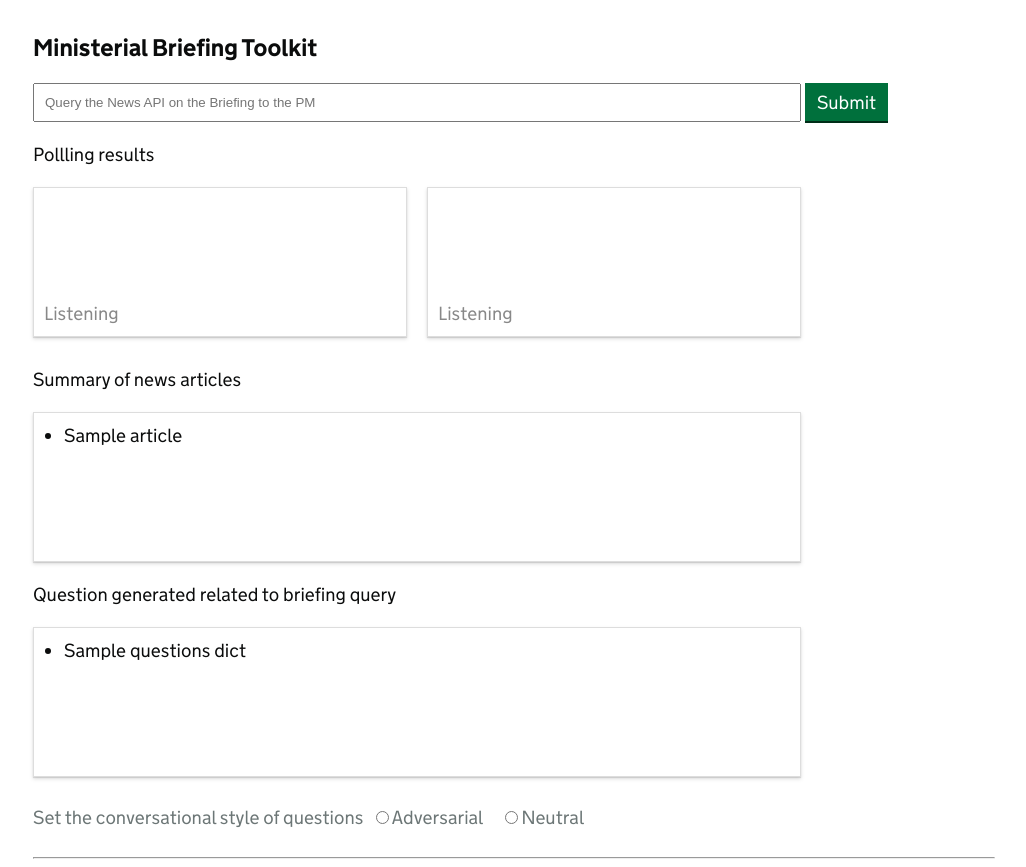
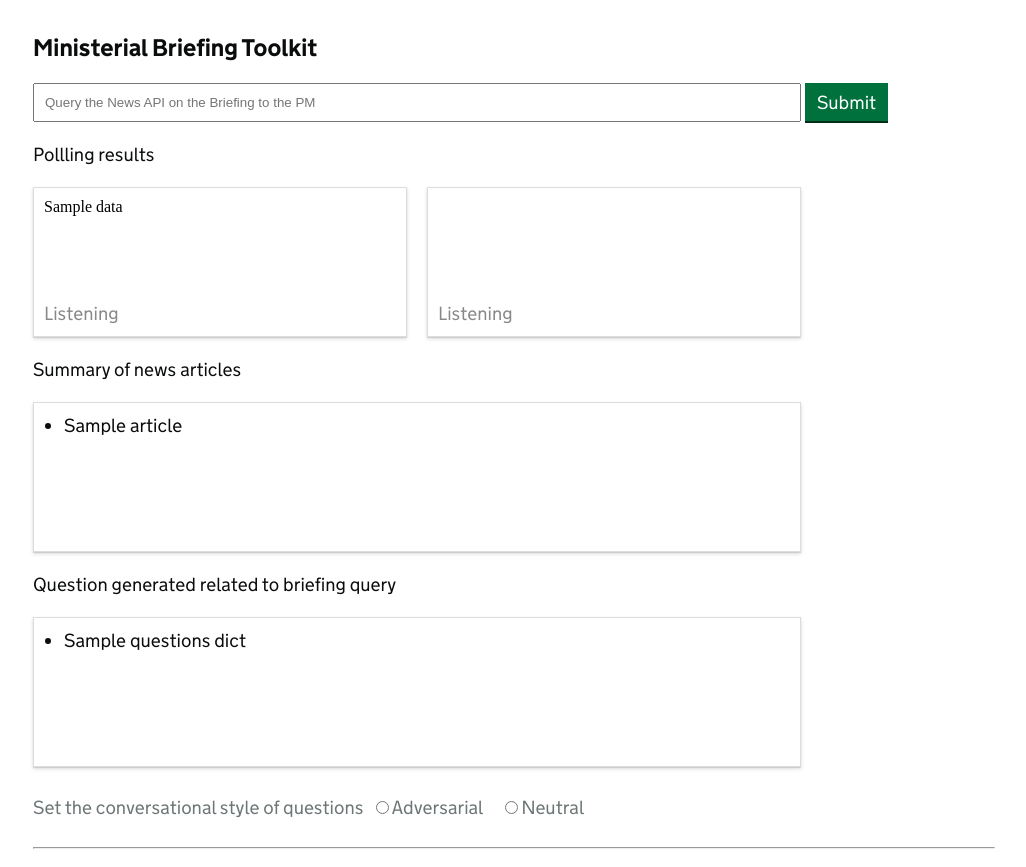
Before and after one commit to RobboTurner/octelligence, a Django app: template django/frontend_core/templates/homepage.html in a window 1280 px wide. Shown: the part 163-1030 px from the top of the page, without its empty margins (127-1153 px from the left). Run offline with Django 5.2, Linux system fonts and the light colour scheme; the template is opened without the code that fills it: most values are stand-ins (such as "Sample title", 1, 10 or a date in 2020); some libraries are stand-ins or nearby versions.

Commit message:
adding polling data llm call

```diff
--- a/django/frontend_core/templates/homepage.html
+++ b/django/frontend_core/templates/homepage.html
@@ -73,7 +73,7 @@
   ">
   <h2 class="govuk-heading-m">Ministerial Briefing Toolkit</h2>
   <form style="margin-bottom: 10px !important" class="govuk-form-group" method="post"
-    ction="{% url 'handle_search_query' %}">
+    action="{% url 'handle_search_query' %}">
     {% csrf_token %}
     <input style="margin-top: 0px ; margin-bottom: 20px;" type="text" id="inputText" name="inputText"
       placeholder="Query the News API on the Briefing to the PM" />
@@ -82,7 +82,9 @@
     <div style="display:flex; width: 80%;">
       <div style="margin-bottom: 20px; display: flex; flex-direction: column; min-height: 150px; margin-right: 20px;"
         id="output">
-        <!-- Content of the first div -->
+        {% for data in polling_data%}
+        {{ data }}
+        {% endfor %}
         <div style="flex: 1; display: flex; flex-direction: column; justify-content: flex-end;">
           <p class="govuk-body animated-dots" style="color: #888;">Listening</p>
         </div>
@@ -91,7 +93,6 @@
         <!-- Content of the second div -->
         <div style="flex: 1; display: flex; flex-direction: column; justify-content: flex-end;">
           <p class="govuk-body animated-dots" style="color: #888;">Listening</p>
-        </div>
         </div>
       </div>
     </div>
@@ -110,7 +111,8 @@
       {% endif %}
     </div>
     <h2 class="govuk-body" stlye="color: #888 !important;">Question generated related to briefing query</h2>
-<div style="margin-bottom: 20px; display: flex; flex-direction: column;  min-height: 150px;" class="output" id="output">
+    <div style="margin-bottom: 20px; display: flex; flex-direction: column;  min-height: 150px;" class="output"
+      id="output">
       {% if questions_dict %}
       {% for questions in questions_dict %}
       <ul class="govuk-list govuk-list--bullet">
--- a/django/frontend_core/urls.py
+++ b/django/frontend_core/urls.py
@@ -5,6 +5,5 @@ from . import views
 # URL configuration module
 urlpatterns = [
     path('',views.home_view),
-    path('home/',views.home_view),
     path('/handle_search_query',views.handle_search_query,name='handle_search_query')
 ]
--- a/django/frontend_core/views.py
+++ b/django/frontend_core/views.py
@@ -14,7 +14,7 @@ from newscatcher.newscatcher import newscatcher_main
 
 
 #from polling.insights import get_insights
-#from polling.audience_id import get_audiences
+from polling.audience_id import get_audiences
 
 
 
@@ -45,9 +45,11 @@ def handle_search_query(request):
 
         questions = [llm_output_1[0].text,llm_output_2[0].text,llm_output_3[0].text]
 
+        polling_data = get_audiences(input_text)
+
     else:
         question = "Please submit some input."
-    return render(request, 'homepage.html', {'articles': top_5_articles,'questions_dict': questions})
+    return render(request, 'homepage.html', {'articles': top_5_articles,'questions_dict': questions, 'polling_data':polling_data})
 
 
 
--- a/newscatcher/newscatcher.py
+++ b/newscatcher/newscatcher.py
@@ -84,7 +84,7 @@ def generate_summary(summary_list):
     for summary in summary_list:
         message = client.messages.create(
             model="claude-3-sonnet-20240229",
-            max_tokens=1000,
+            max_tokens=200,
             temperature=0,
             messages=[
                 {
```
Also changed, not shown: polling/audience_id.py (+4 -4 lines), polling/data/polling.db (added). Lines whose indentation alone changed are shown as unchanged.
